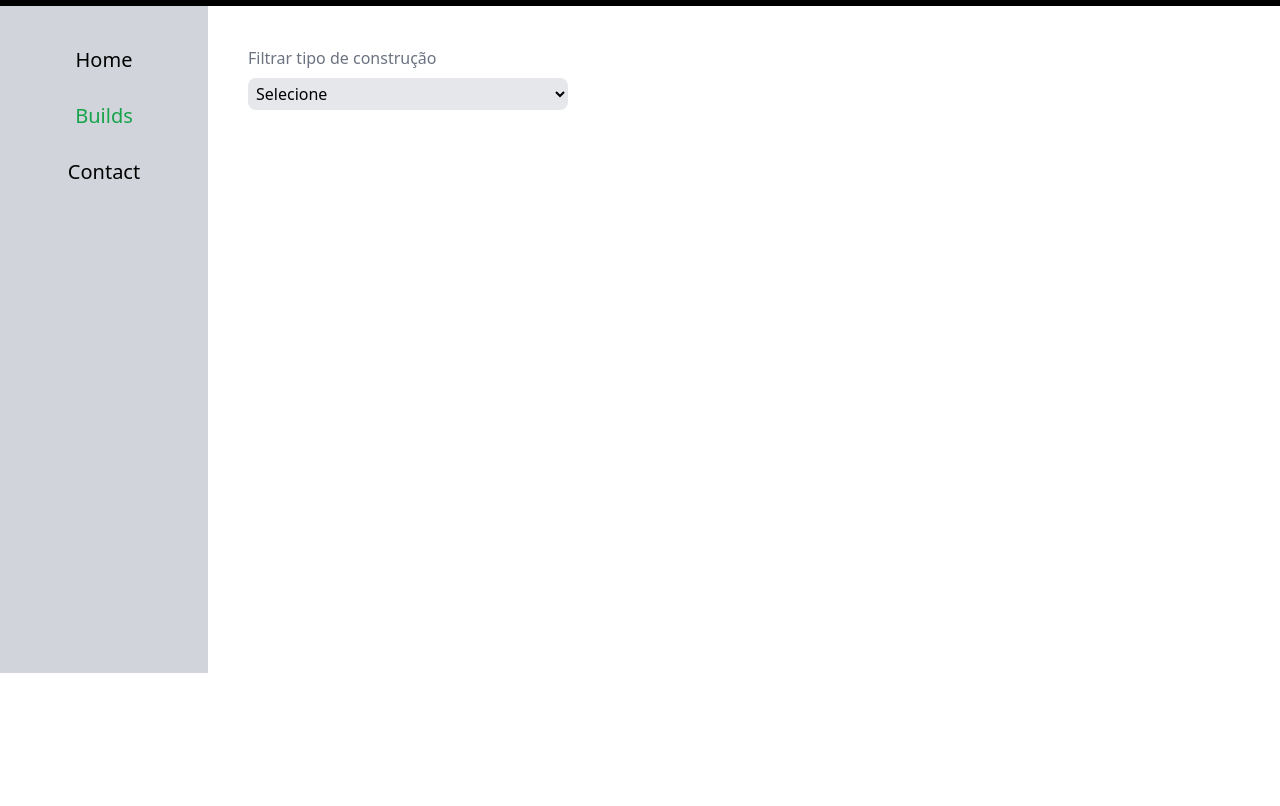
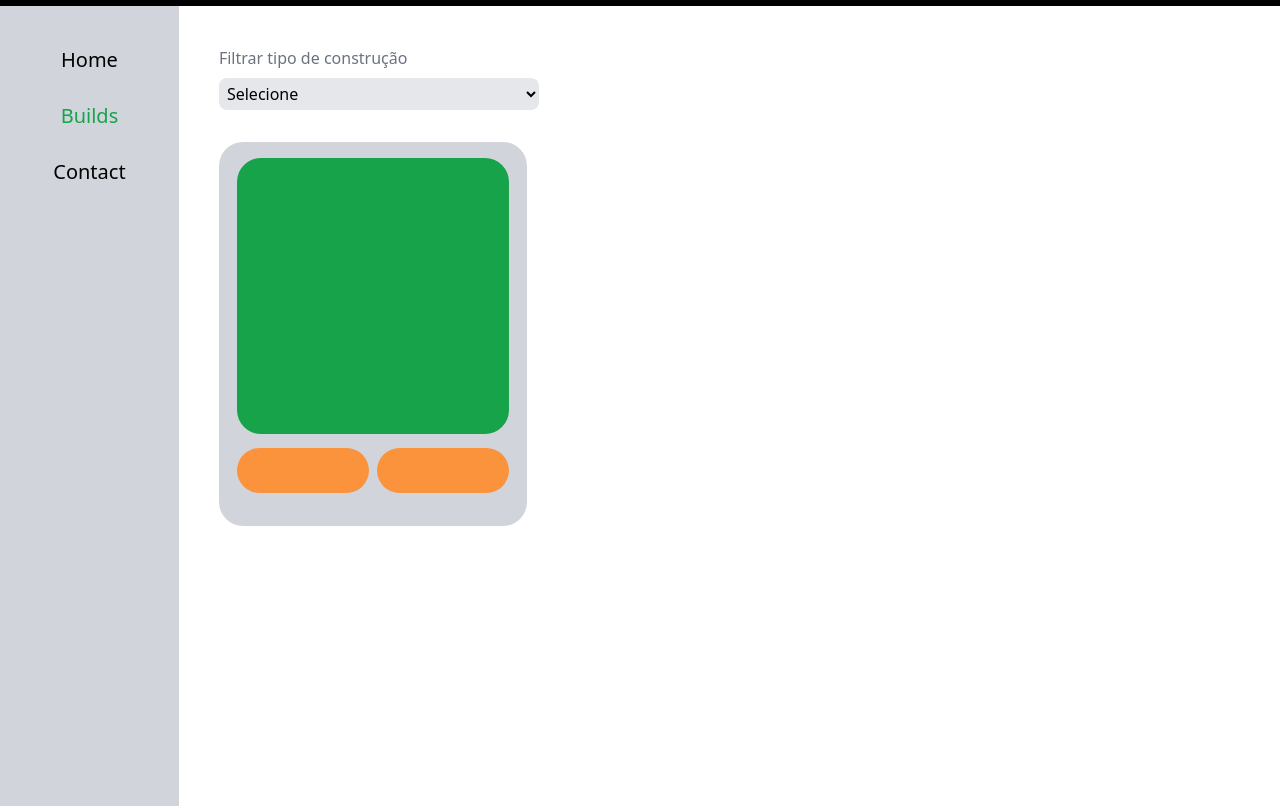
Before and after one commit to Eric-VB/schematic-app, a website: page src/builds/builds.html in a window 1280 px wide. Shown: the part 127-933 px from the top of the page. Before the commit the page ends 800 px from the top, so only its background shows below. Drawn offline with Linux system fonts and the light colour scheme.

Commit message:
Criado cards lita de builds

```diff
--- a/src/builds/builds.html
+++ b/src/builds/builds.html
@@ -3,7 +3,7 @@
 <head>
     <meta charset="UTF-8">
     <meta name="viewport" content="width=device-width, initial-scale=1.0">
-    <link rel="shortcut icon" type="imagex/png" href="./img/Schematic_pen.ico">
+    <link rel="shortcut icon" type="imagex/png" href="../img/Schematic_pen.ico">
     <title>Home | Minecraft Schematics</title>
     <link href="../output.css" rel="stylesheet">
 </head>
@@ -11,7 +11,7 @@
 
     <!-- Cabeçalho -->
     <div class="bg-black select-none h-1/6">
-        <div class="flex justify-center py-10">
+        <div class="flex justify-center py-6">
             <span class="text-6xl font-thin text-green-600 shadow-lg">
                 Minecraft Schematics
             </span>
@@ -21,7 +21,7 @@
     <div class="flex h-5/6">
 
         <!-- Sidebar -->
-        <div class="w-52 flex justify-center bg-gray-300 select-none">
+        <div class="w-52 h-screen flex justify-center bg-gray-300 select-none">
             <div class="flex flex-col items-center gap-y-7 text-xl">
 
                 <!-- Sidebar itens -->
@@ -47,12 +47,12 @@
         </div>
 
         <!-- Conteudo -->
-        <div class="flex flex-auto overflow-y-scroll">
+        <div class="flex flex-col justify-center w-screen h-screen">
 
             <!-- Filtro -->
-            <div class="flex flex-col p-10">
-                <div class="">
-                    <span class="text-gray-500">Filtrar tipo de construção</span>
+            <div class="flex flex-col pl-10 pt-10">
+                <div class="flex flex-col jus">
+                    <span class="text-gray-500 pl-0">Filtrar tipo de construção</span>
                 </div>
                 <div class="pt-2 w-80">
                     <select class="w-full bg-gray-200 rounded-lg p-1 shadow-none" name="filtro-tipo" id="filtroTipoConstrucao">
@@ -64,6 +64,37 @@
                 </div>
             </div>
 
+            <div class="flex justify-start items-center pl-10 w-full h-full">
+
+                <!-- area grid -->
+                <div class="w-11/12 h-[91%] grid gap-6 md:grid-cols-3 sm:grid-cols-2">
+
+                    <!-- Cards -->
+                    <div class="flex flex-col justify-start items-center pt-4 relative overflow-hidden w-full h-96 rounded-3xl bg-gray-300"
+                    id="card-natureza">
+                        <div class="bg-green-600 w-[88%] h-3/4 rounded-3xl">
+
+                        </div>
+                        <div class="w-[88%] h-[20%] grid grid-cols-2 gap-2 items-center">
+
+                            <div class="bg-orange-400 w-full h-3/5 rounded-3xl">
+
+                            </div>
+
+                            <div class="bg-orange-400 w-full h-3/5 rounded-3xl">
+
+                            </div>
+
+                        </div>
+                    </div>
+
+
+
+
+
+                </div>
+
+            </div>
         </div>
     </div>
     <script src="builds-script.js"></script>
```
Also changed, not shown: src/index.html (+5 -7 lines), src/output.css.
